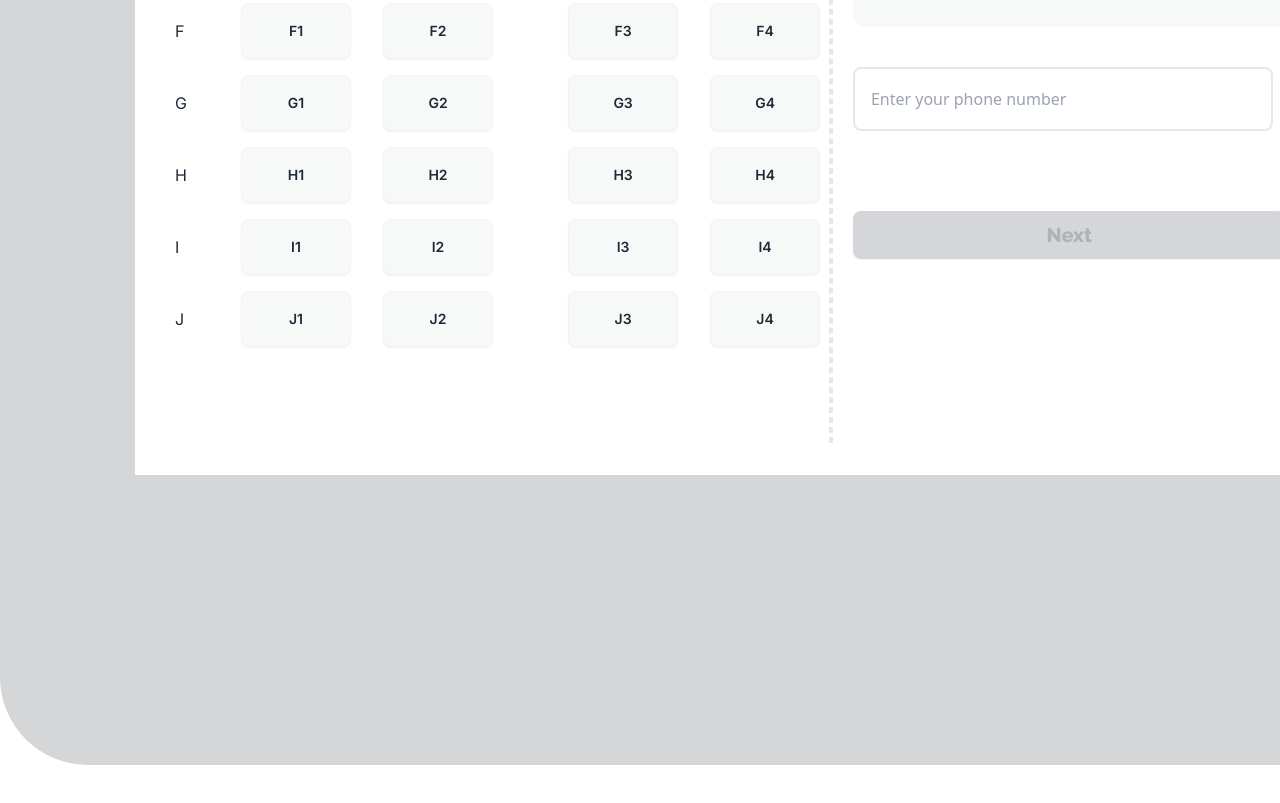
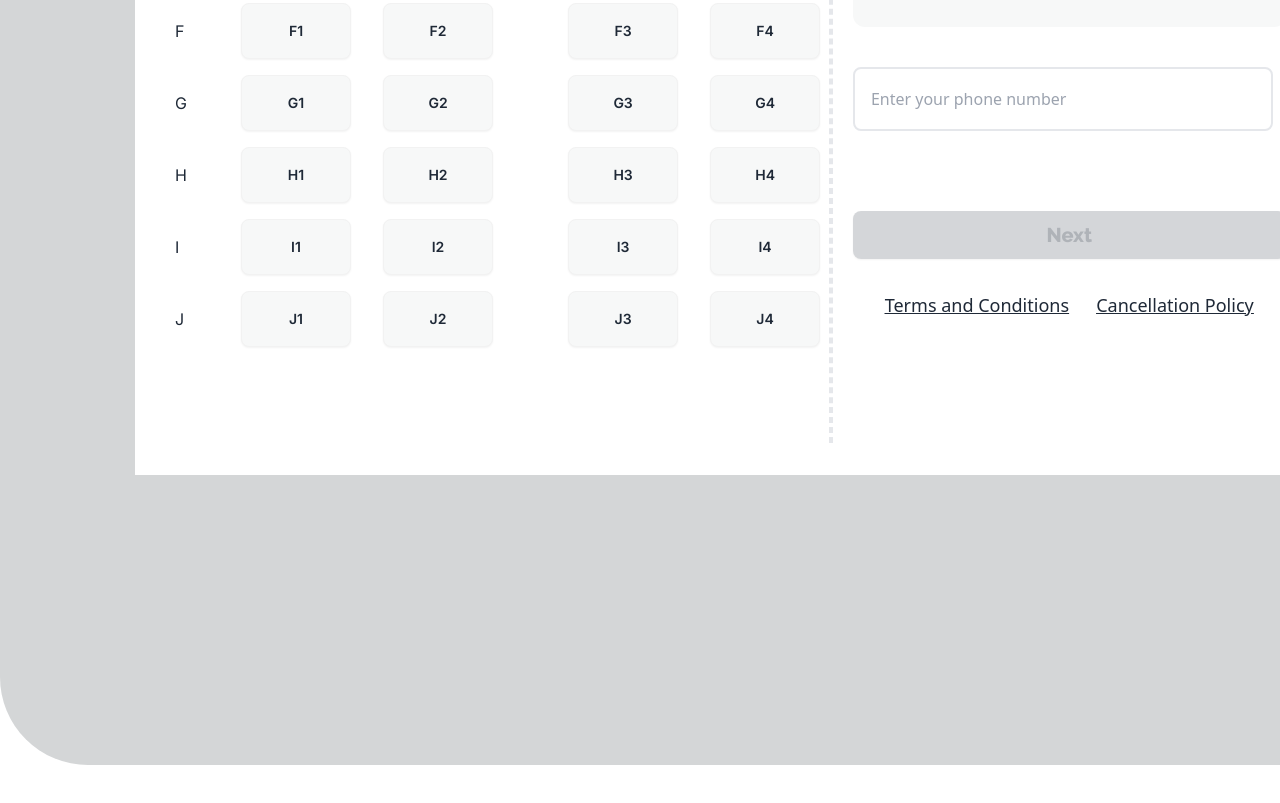
Before and after one commit to gopalbasak1/smart-ticket, a plain HTML site: page index.html in a window 1280 px wide. Shown: the part 2743-3546 px from the top of the page. Drawn offline with nearby package versions, Linux system fonts and the light colour scheme.

Commit message:
add terms and condition

```diff
--- a/index.html
+++ b/index.html
@@ -478,7 +478,13 @@
                             </div>
                         </div>
                     </div>
+
+                    <div class="flex justify-between p-8 underline">
+                        <a href="" class="text-lg">Terms and Conditions</a>
+                        <a href="" class="text-lg ">Cancellation Policy</a>
+
                 </div>
+
 
                 <div>
 
```
